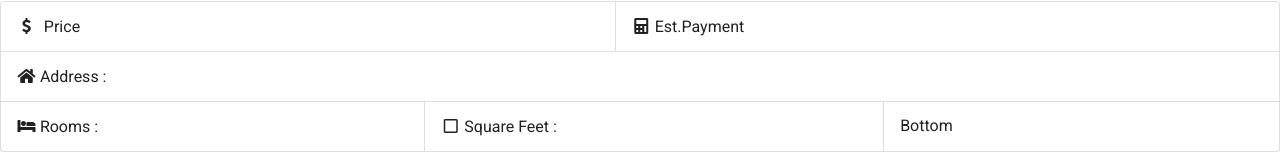
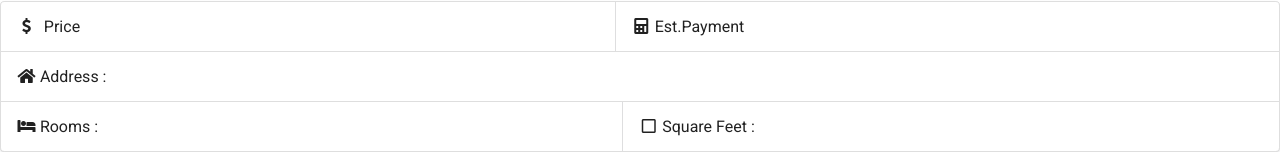
Before and after one commit to cwilso88/realestateappREACT, a React (Create React App) app: page /listing/1 in a window 1280 px wide. Shown: the part 1150-1302 px from the top of the page. Built offline with nearby package versions, Linux system fonts and the light colour scheme.

Commit message:
Cleaned up the format of the code

```diff
--- a/src/components/layout/ViewListing.js
+++ b/src/components/layout/ViewListing.js
@@ -37,9 +37,6 @@ const ViewListing = (props) => {
                     <div className="ui segment">
                     <h3><i className="square outline icon"></i>Square Feet :</h3>
                     </div>
-                    <div className="ui segment">
-                    <p>Bottom</p>
-                    </div>
                 </div>
             </div>
         </div>
```
Lines whose indentation alone changed are shown as unchanged.
